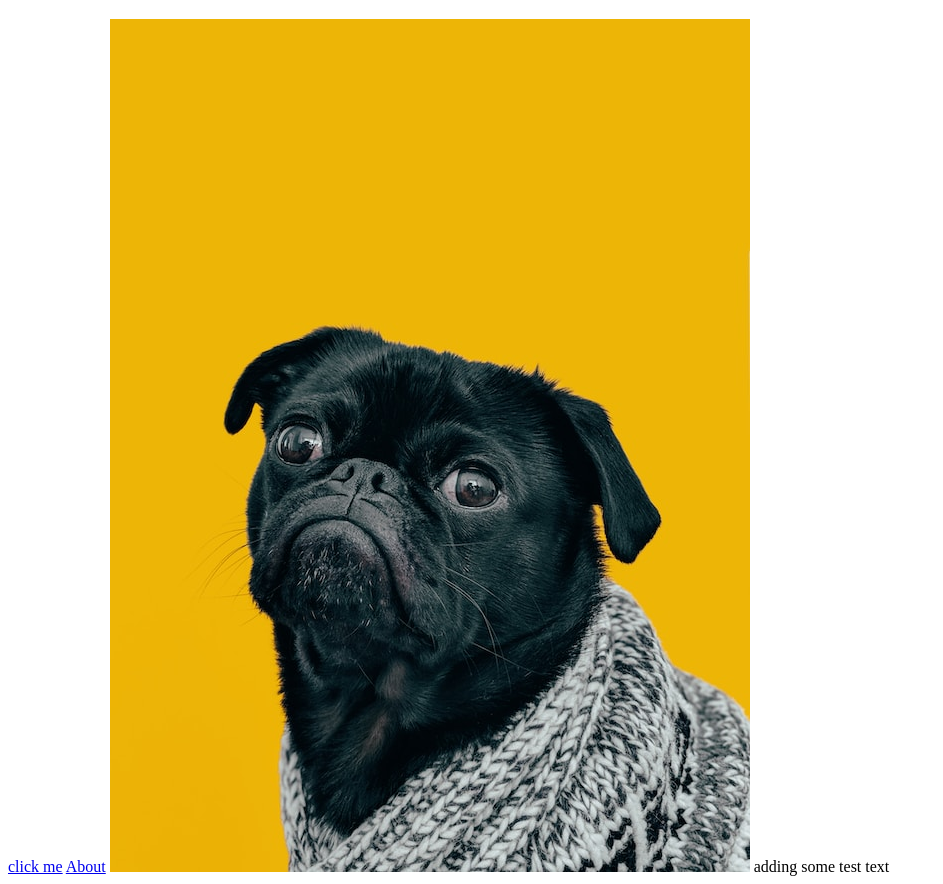
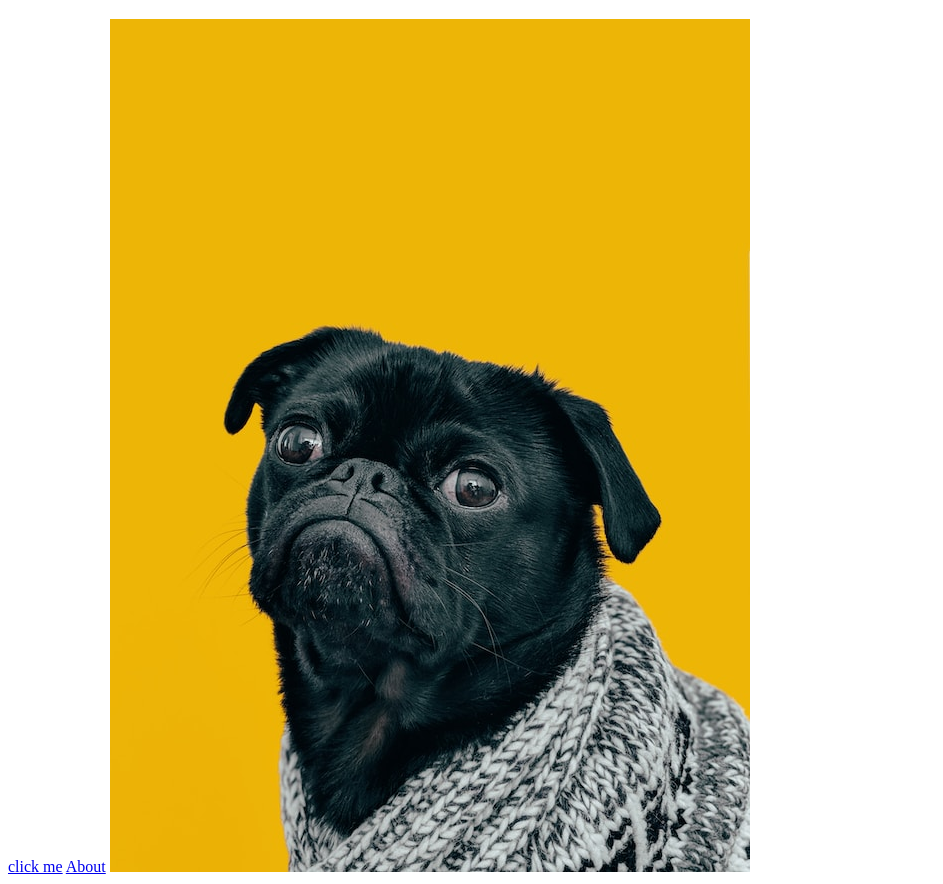
Before and after one commit to linkandzelda91/html, a plain HTML site: page index.html in a window 1280 px wide. Shown: the part 61-945 px from the top of the page, without its empty margins (0-943 px from the left). Drawn offline with Linux system fonts and the light colour scheme.

Commit message:
Remove test text from index.html

```diff
--- a/index.html
+++ b/index.html
@@ -14,5 +14,3 @@
 		<img src="./images/dog.jpg" alt="Dog">
 	</body>
 </html>
-
-adding some test text
```
Also changed, not shown: 1 other file.
